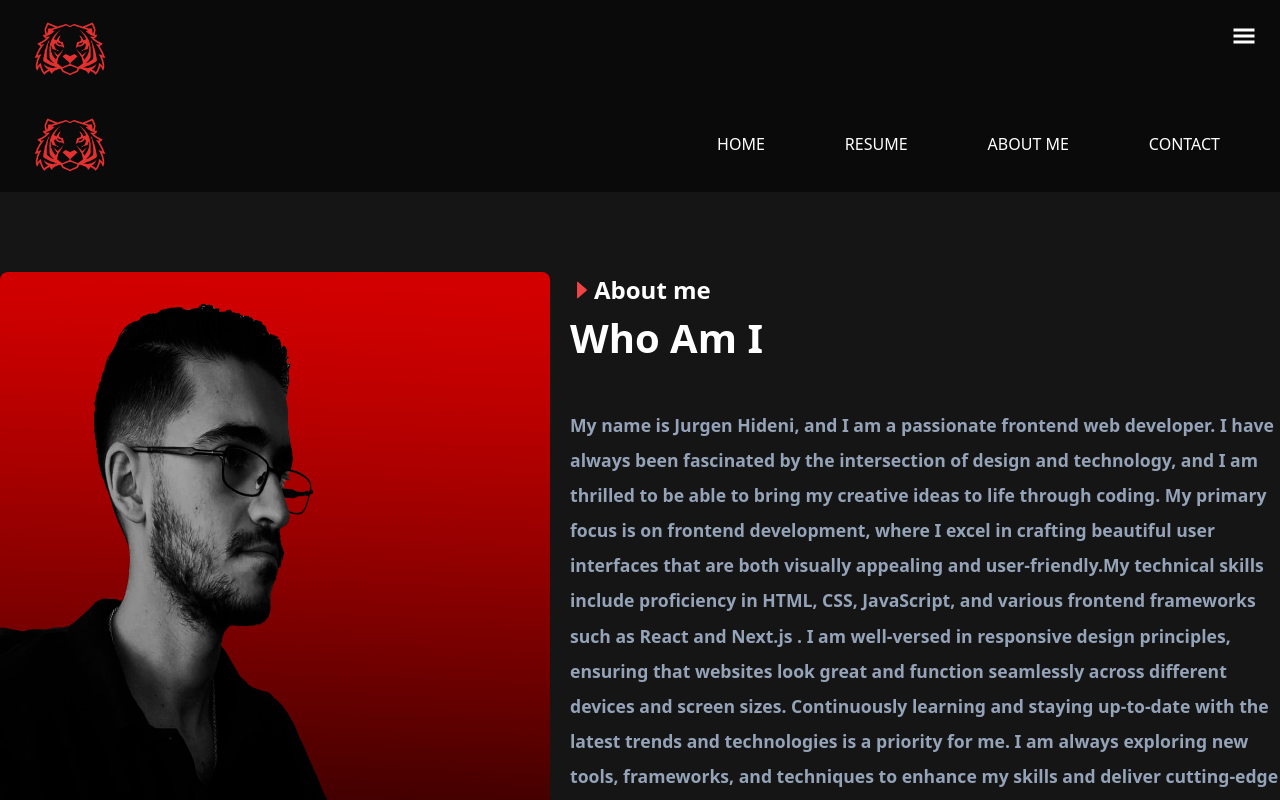
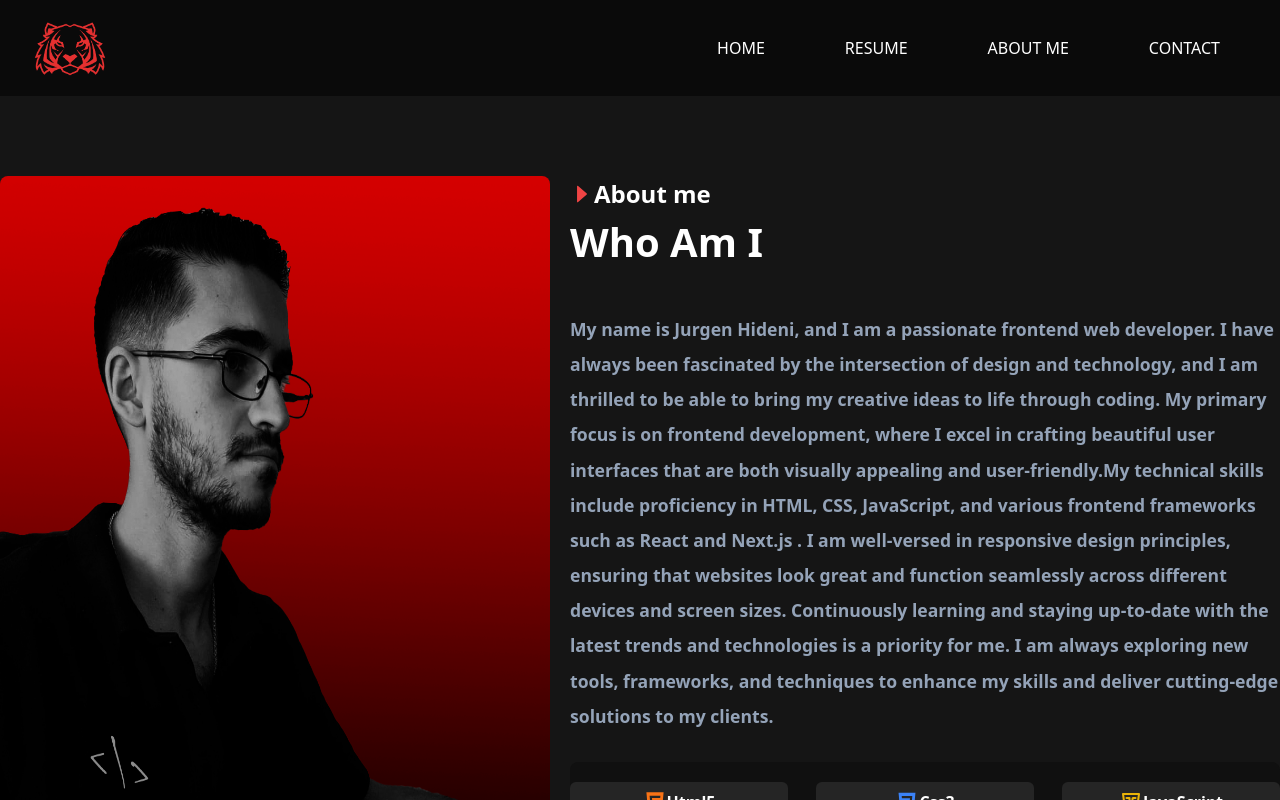
Before and after one commit to jurgenhideni/portfolio, a Next.js app: page /about in a window 1280 px wide. Shown: the top 800 px of the page. Built offline with nearby package versions, Linux system fonts and the light colour scheme.

Commit message:
fixed duplicate navbar

```diff
--- a/src/components/Header.jsx
+++ b/src/components/Header.jsx
@@ -6,7 +6,7 @@ import { GiHamburgerMenu } from "react-icons/gi";
 const Header = () => {
   return (
     <>
-      <div className="flex justify-between ">
+      <div className="flex justify-between md:hidden ">
         <Image
           src="/assets/logo01.png"
           alt=""
```
